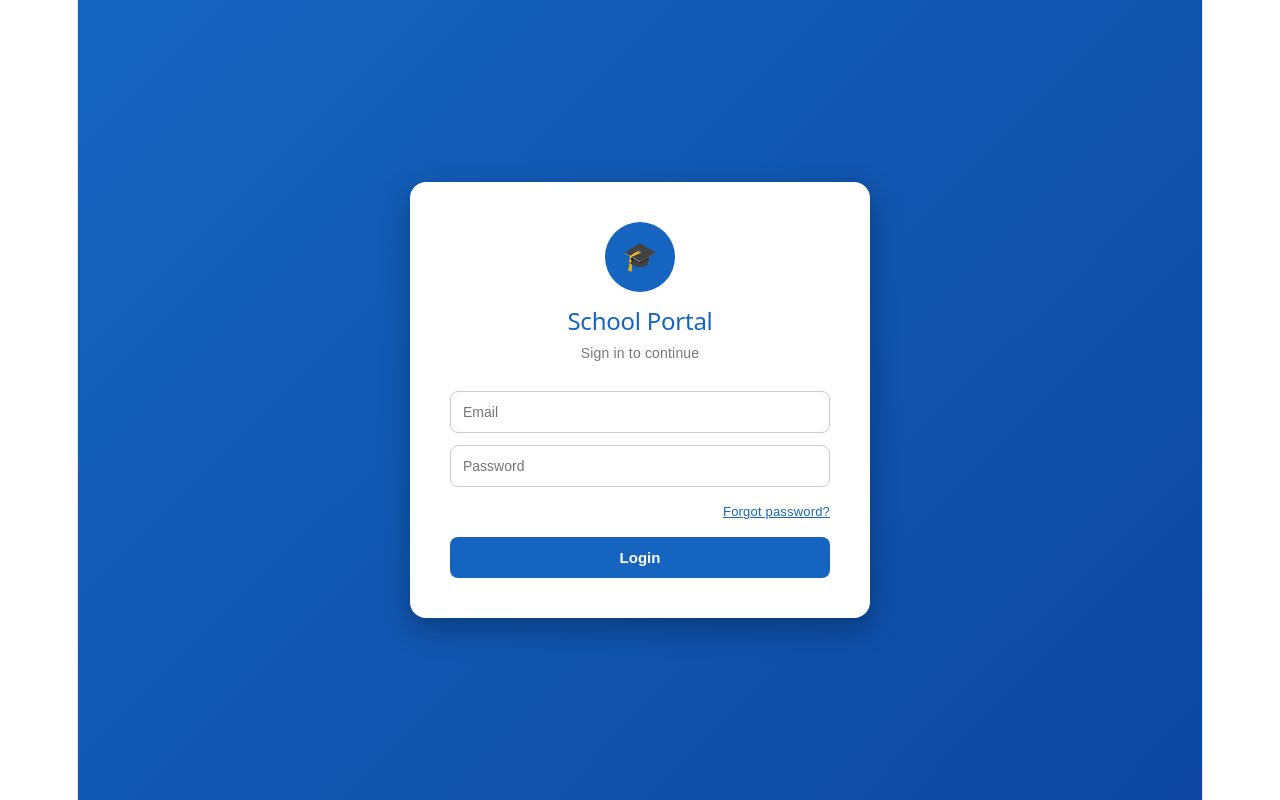
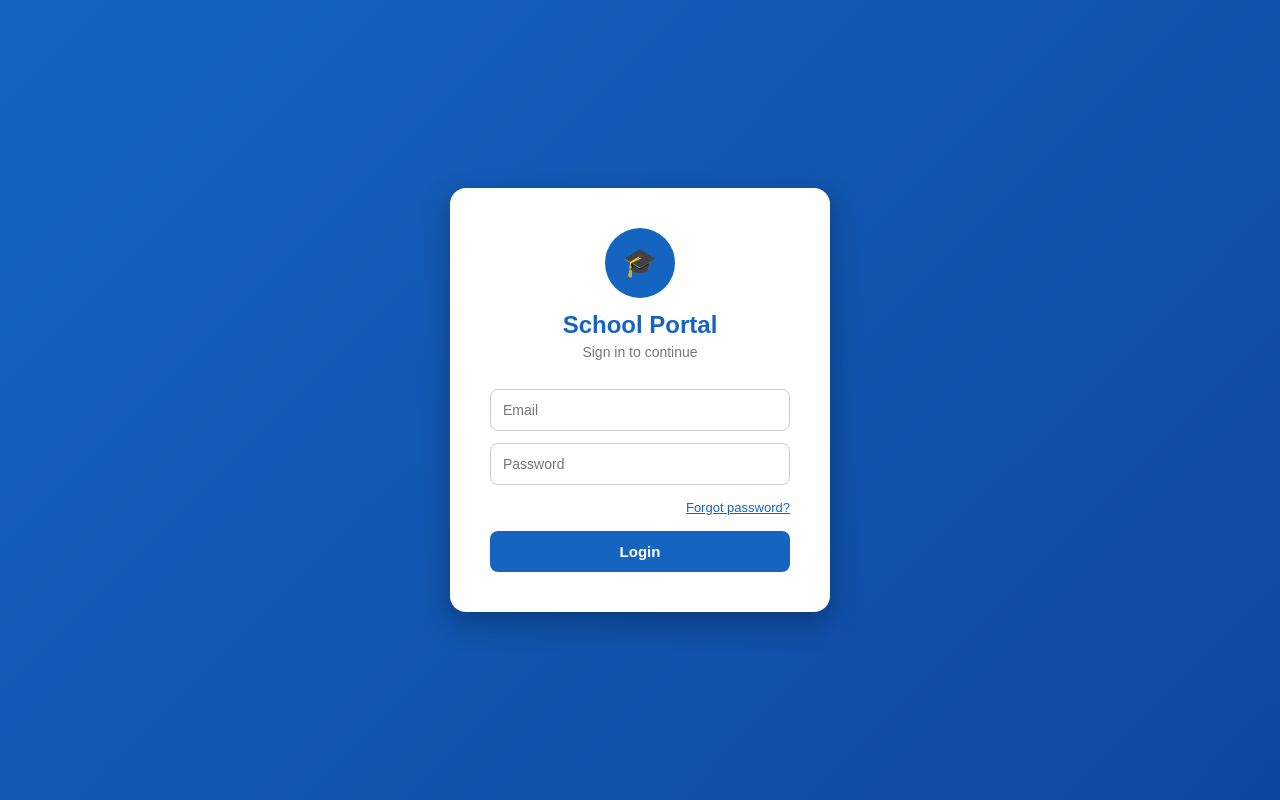
Before and after one commit to oliverarhin05-alt/student-portal, a React (Vite) app: page / in a window 1280 px wide. Built offline with nearby package versions, Linux system fonts and the light colour scheme.

Commit message:
Fix global CSS causing faint text and layout constraints

```diff
--- a/src/App.jsx
+++ b/src/App.jsx
@@ -254,10 +254,10 @@ function App() {
             </div>
           )}
 
-          {adminSection === "fees" && (
+         {adminSection === "fees" && (
             <div>
               <h1>Fees</h1>
-              <FeesOverview students={students} />
+              <FeesOverview students={students} classList={classList} />
             </div>
           )}
 
--- a/src/components/FeesOverview.jsx
+++ b/src/components/FeesOverview.jsx
@@ -1,7 +1,8 @@
 import { useState } from "react";
 import FeesManager from "./FeesManager";
 
-function FeesOverview({ students }) {
+function FeesOverview({ students, classList }) {
+  const [selectedClass, setSelectedClass] = useState("");
   const [selectedStudent, setSelectedStudent] = useState(null);
 
   if (selectedStudent) {
@@ -16,8 +17,27 @@ function FeesOverview({ students }) {
     );
   }
 
+  const filteredStudents = selectedClass
+    ? students.filter((s) => s.class === selectedClass)
+    : [];
+
   return (
     <div>
+      <div style={{ marginBottom: "15px" }}>
+        <label>Select Class: </label>
+        <select value={selectedClass} onChange={(e) => setSelectedClass(e.target.value)}>
+          <option value="">-- Select Class --</option>
+          {classList && classList.map((c) => (
+            <option key={c} value={c}>{c}</option>
+          ))}
+        </select>
+      </div>
+
+      {!selectedClass ? (
+        <p>Select a class to view its students.</p>
+      ) : filteredStudents.length === 0 ? (
+        <p>No students found in {selectedClass}.</p>
+      ) : (
         <div style={{ overflowX: "auto" }}>
           <table border="1" cellPadding="8" style={{ borderCollapse: "collapse", width: "100%", minWidth: "500px" }}>
             <thead>
@@ -29,7 +49,7 @@ function FeesOverview({ students }) {
               </tr>
             </thead>
             <tbody>
-            {students.map((s) => (
+              {filteredStudents.map((s) => (
                 <tr key={s.id}>
                   <td>{s.id}</td>
                   <td>{s.fullName}</td>
@@ -42,6 +62,7 @@ function FeesOverview({ students }) {
             </tbody>
           </table>
         </div>
+      )}
     </div>
   );
 }
--- a/src/index.css
+++ b/src/index.css
@@ -1,111 +1,43 @@
 :root {
-  --text: #6b6375;
-  --text-h: #08060d;
-  --bg: #fff;
-  --border: #e5e4e7;
-  --code-bg: #f4f3ec;
-  --accent: #aa3bff;
-  --accent-bg: rgba(170, 59, 255, 0.1);
-  --accent-border: rgba(170, 59, 255, 0.5);
-  --social-bg: rgba(244, 243, 236, 0.5);
-  --shadow:
-    rgba(0, 0, 0, 0.1) 0 10px 15px -3px, rgba(0, 0, 0, 0.05) 0 4px 6px -2px;
-
-  --sans: system-ui, 'Segoe UI', Roboto, sans-serif;
-  --heading: system-ui, 'Segoe UI', Roboto, sans-serif;
-  --mono: ui-monospace, Consolas, monospace;
-
-  font: 18px/145% var(--sans);
-  letter-spacing: 0.18px;
-  color-scheme: light dark;
-  color: var(--text);
-  background: var(--bg);
-  font-synthesis: none;
-  text-rendering: optimizeLegibility;
-  -webkit-font-smoothing: antialiased;
-  -moz-osx-font-smoothing: grayscale;
-
-  @media (max-width: 1024px) {
-    font-size: 16px;
-  }
+  color-scheme: light;
+  font: 16px/145% system-ui, 'Segoe UI', Roboto, sans-serif;
 }
 
-@media (prefers-color-scheme: dark) {
-  :root {
-    --text: #9ca3af;
-    --text-h: #f3f4f6;
-    --bg: #16171d;
-    --border: #2e303a;
-    --code-bg: #1f2028;
-    --accent: #c084fc;
-    --accent-bg: rgba(192, 132, 252, 0.15);
-    --accent-border: rgba(192, 132, 252, 0.5);
-    --social-bg: rgba(47, 48, 58, 0.5);
-    --shadow:
-      rgba(0, 0, 0, 0.4) 0 10px 15px -3px, rgba(0, 0, 0, 0.25) 0 4px 6px -2px;
-  }
-
-  #social .button-icon {
-    filter: invert(1) brightness(2);
-  }
+* {
+  box-sizing: border-box;
 }
 
 body {
   margin: 0;
+  min-width: 320px;
+  min-height: 100vh;
+  background-color: #ffffff;
+  color: #0D2B4E;
 }
 
 #root {
-  width: 1126px;
-  max-width: 100%;
-  margin: 0 auto;
-  text-align: center;
-  border-inline: 1px solid var(--border);
-  min-height: 100svh;
-  display: flex;
-  flex-direction: column;
-  box-sizing: border-box;
+  width: 100%;
+  min-height: 100vh;
 }
 
-h1,
-h2 {
-  font-family: var(--heading);
-  font-weight: 500;
-  color: var(--text-h);
+h1, h2, h3, h4, h5, h6 {
+  color: #0D2B4E;
+  margin: 0 0 10px;
 }
 
-h1 {
-  font-size: 56px;
-  letter-spacing: -1.68px;
-  margin: 32px 0;
-  @media (max-width: 1024px) {
-    font-size: 36px;
-    margin: 20px 0;
-  }
-}
-h2 {
-  font-size: 24px;
-  line-height: 118%;
-  letter-spacing: -0.24px;
-  margin: 0 0 8px;
-  @media (max-width: 1024px) {
-    font-size: 20px;
-  }
-}
 p {
-  margin: 0;
+  margin: 0 0 10px;
+  color: #0D2B4E;
 }
 
-code,
-.counter {
-  font-family: var(--mono);
-  display: inline-flex;
-  border-radius: 4px;
-  color: var(--text-h);
+a {
+  color: #1565C0;
 }
 
-code {
-  font-size: 15px;
-  line-height: 135%;
-  padding: 4px 8px;
-  background: var(--code-bg);
+label, span, td, th, li {
+  color: inherit;
 }
+
+button {
+  cursor: pointer;
+}
```
Lines whose indentation alone changed are shown as unchanged.
